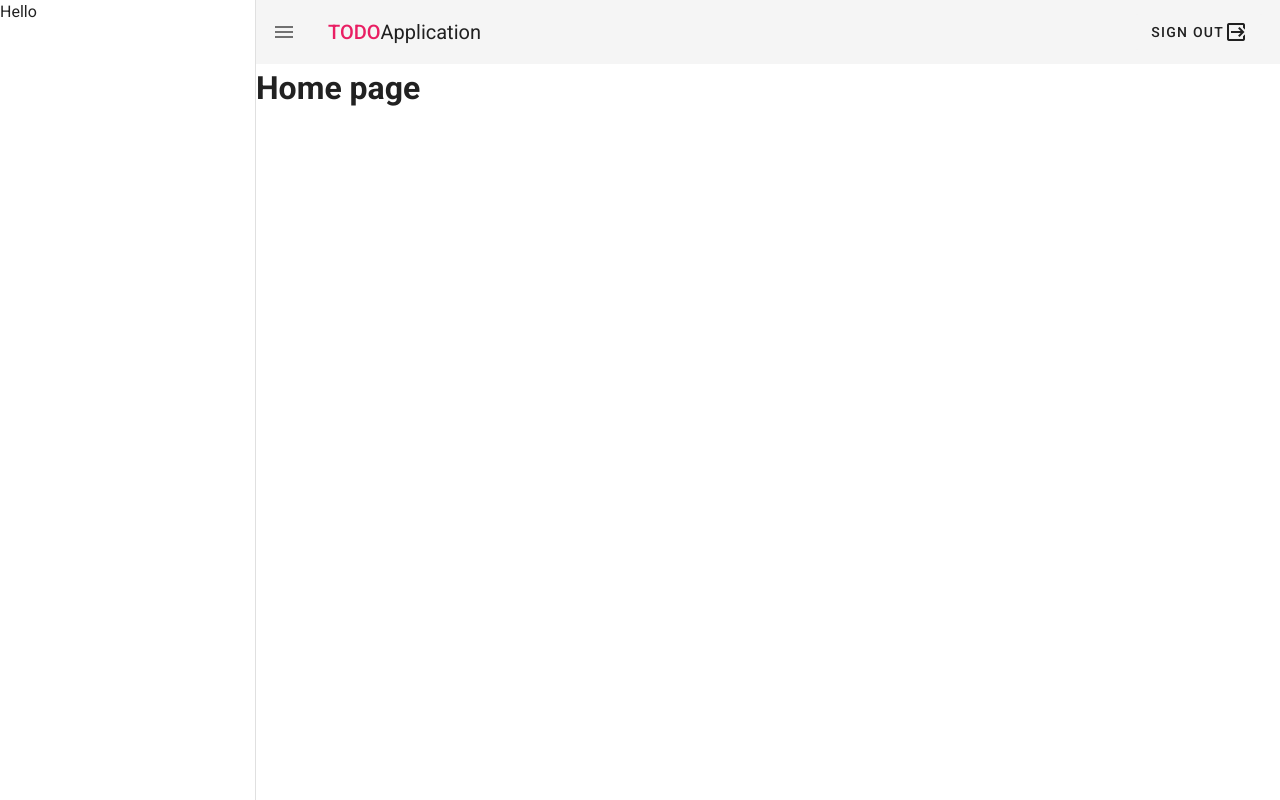
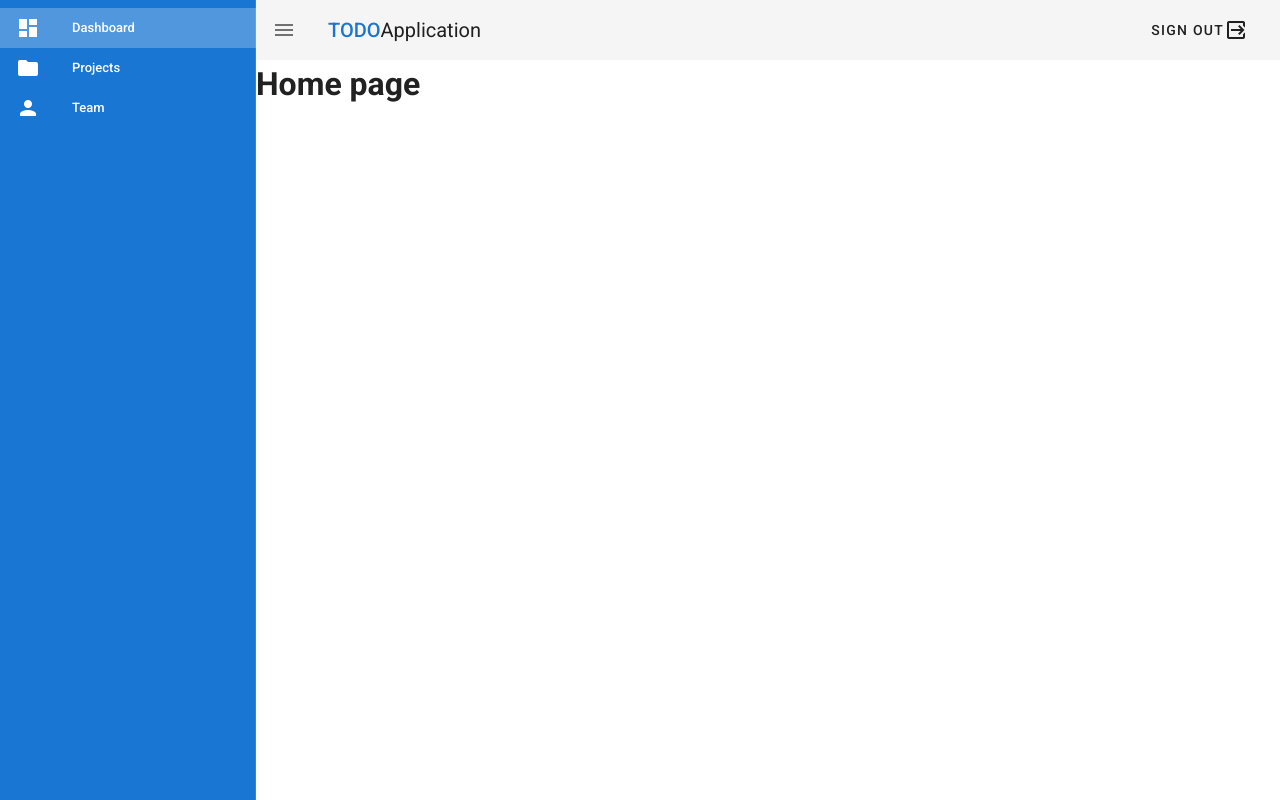
Before and after one commit to azharahmed-98/todo-app, a Vue app: page / in a window 1280 px wide. Both pictures are taken after a click on the button 28 px from the left and 32 px from the top of the page. Built offline with nearby package versions, Linux system fonts and the light colour scheme.

Commit message:
Added the Drawer Navigation List, changed styling in the header and changed the way event bus is accessed

```diff
--- a/src/components/Drawer.vue
+++ b/src/components/Drawer.vue
@@ -1,27 +1,45 @@
 <template>
-  <div>
-    <v-navigation-drawer
-      v-model="drawer"
-      app
-      flat
-    >
-      Hello
-    </v-navigation-drawer>
-  </div>
+  <v-navigation-drawer v-model="drawer" app color="primary" dark>
+    <v-list dense>
+      <v-list-item v-for="(item, i) in items" :key="i" router :to="item.route">
+        <v-list-item-icon>
+          <v-icon v-text="item.icon"></v-icon>
+        </v-list-item-icon>
+        <v-list-item-content>
+          <v-list-item-title v-text="item.text"></v-list-item-title>
+        </v-list-item-content>
+      </v-list-item>
+    </v-list>
+  </v-navigation-drawer>
 </template>
 
 <script>
-import { bus } from "../main";
+import eventBus from "../main";
 
 export default {
   created() {
-    bus.$on("appDrawerToggled", () => {
+    eventBus.$on("appDrawerToggled", () => {
       this.drawer = !this.drawer;
     });
   },
   data() {
     return {
       drawer: false,
+      items: [
+        {
+          icon: "mdi-view-dashboard",
+          text: "Dashboard",
+          name: "Dashboard",
+          route: "/",
+        },
+        {
+          icon: "mdi-folder",
+          text: "Projects",
+          name: "Projects",
+          route: "/projects",
+        },
+        { icon: "mdi-account", text: "Team", name: "Team", route: "/team" },
+      ],
     };
   },
 };
--- a/src/components/Navbar.vue
+++ b/src/components/Navbar.vue
@@ -1,10 +1,10 @@
 <template>
   <nav>
-    <v-app-bar app flat>
+    <v-app-bar app flat height="60px">
       <v-app-bar-nav-icon v-if="showDrawerButton" @click="toggleDrawer()">
       </v-app-bar-nav-icon>
       <v-app-bar-title>
-        <span class="font-weight-medium pink--text text-pink accent-2 text-uppercase"
+        <span class="font-weight-medium primary--text text-uppercase"
           >Todo</span
         >
         <span>Application</span>
@@ -21,7 +21,7 @@
 </template>
 
 <script>
-import { bus } from "../main";
+import eventBus from "../main";
 
 export default {
   data() {
@@ -37,7 +37,7 @@ export default {
   },
   methods: {
     toggleDrawer() {
-      bus.$emit("appDrawerToggled");
+      eventBus.$emit("appDrawerToggled");
     },
   },
 };
--- a/src/main.js
+++ b/src/main.js
@@ -4,7 +4,10 @@ import router from "./router";
 import vuetify from "./plugins/vuetify";
 
 Vue.config.productionTip = false;
-export const bus = new Vue();
+
+const eventBus = new Vue();
+
+export default eventBus;
 
 new Vue({
   router,
--- a/src/views/Home.vue
+++ b/src/views/Home.vue
@@ -1,9 +1,17 @@
 <template>
   <div class="home">
     <h1>Home page</h1>
+
   </div>
 </template>
 
 <script>
-export default {};
+export default {
+  data() {
+    return{
+    }
+  },
+  methods:{
+  }
+};
 </script>
```
